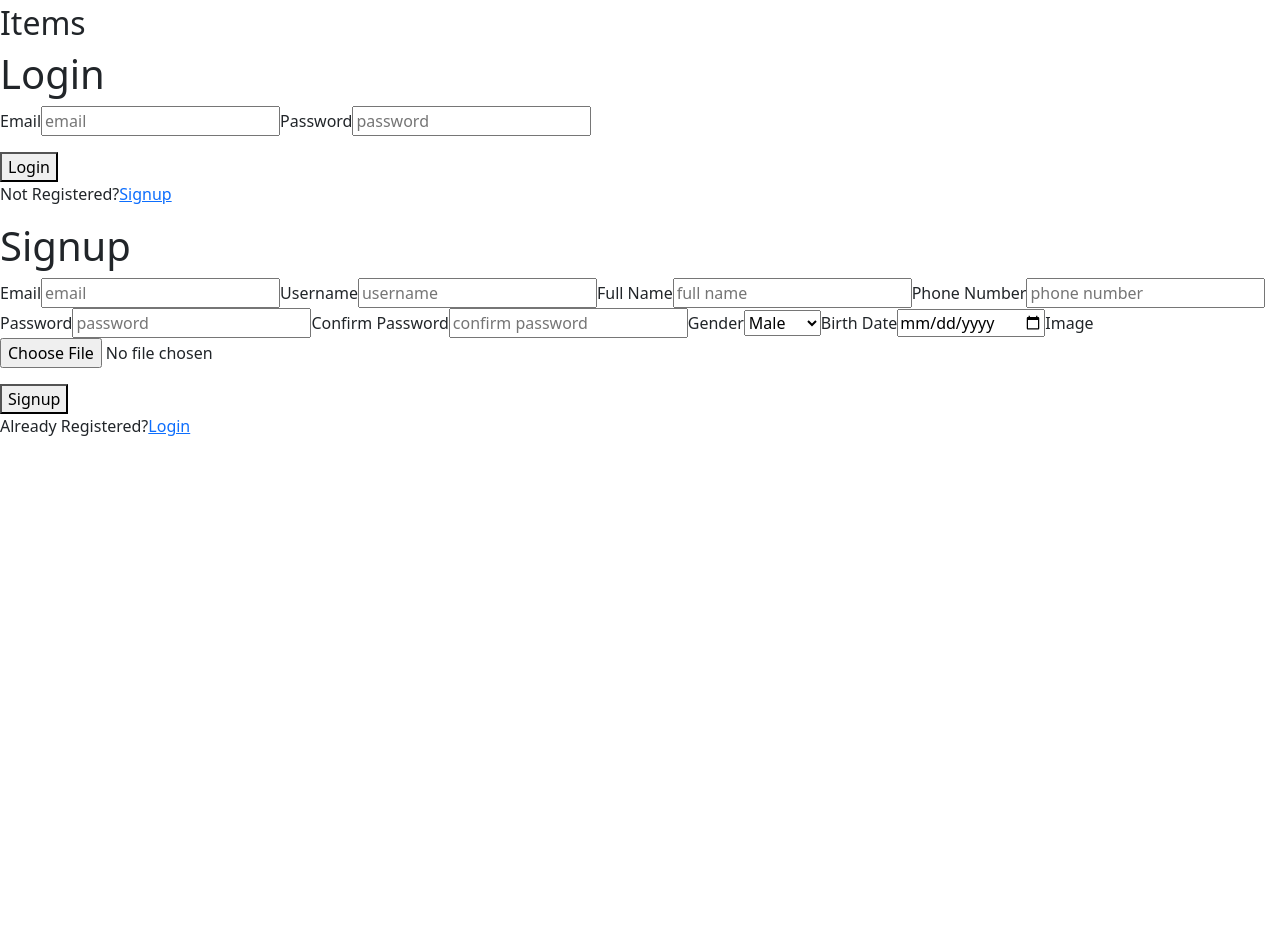
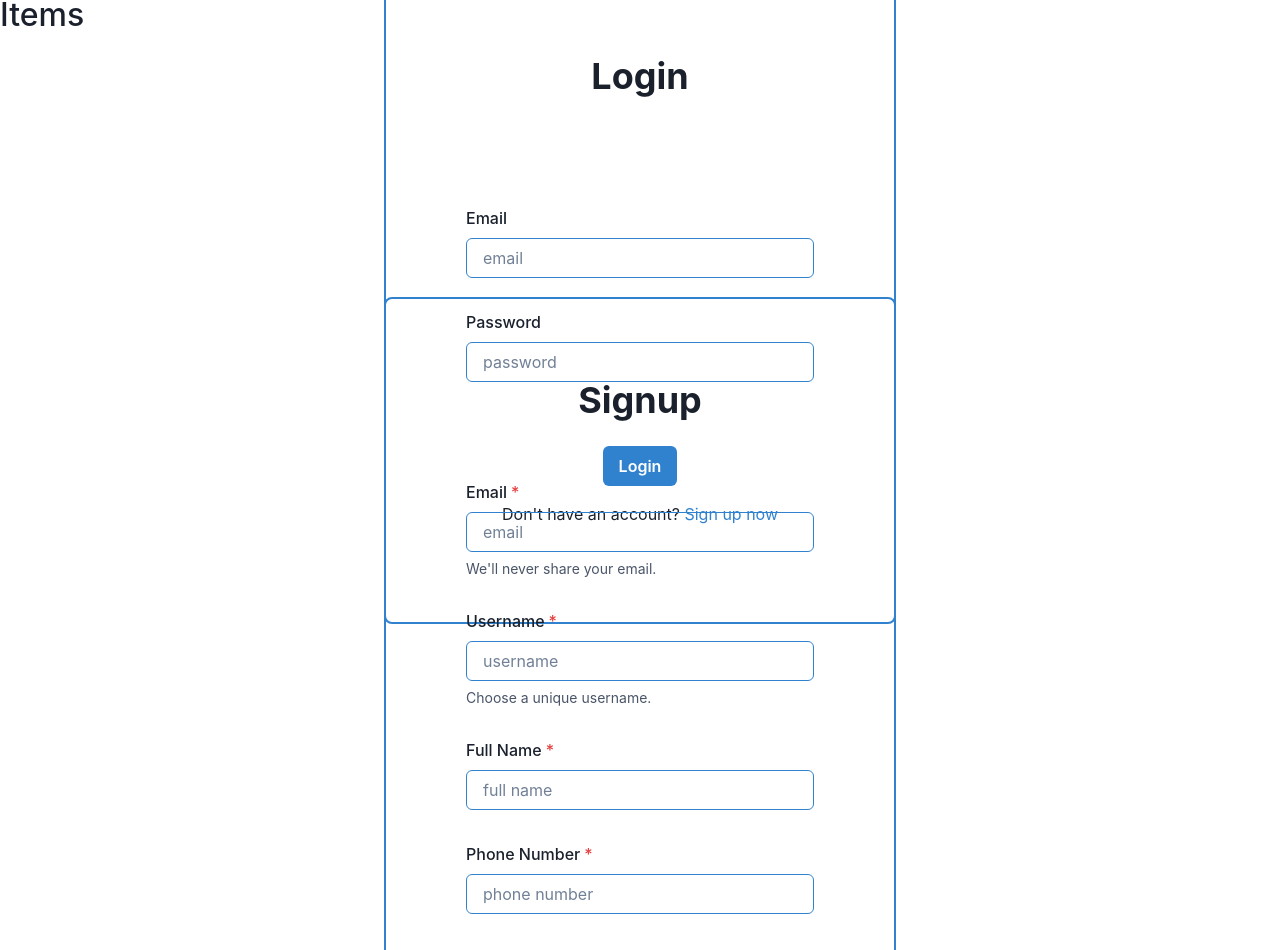
Before and after one commit to ahmadjubran/emazad-frontend, a React (Create React App) app: page / in a window 1280 px wide. Shown: the part 1444-2394 px from the top of the page. Before the commit the page ends 1898 px from the top, so only its background shows below. Built offline with nearby package versions, Linux system fonts and the light colour scheme.

Commit message:
fixed auth and styled alittle bit

```diff
--- a/src/components/auth/Login.js
+++ b/src/components/auth/Login.js
@@ -1,41 +1,80 @@
-import React from 'react'
+import React from "react";
 
-import { useSelector, useDispatch } from 'react-redux'
-import { login } from '../../store/actions/authActions'
+import Form from "react-bootstrap/Form";
+import {
+  VStack,
+  Text,
+  Heading,
+  Alert,
+  AlertIcon,
+  Link,
+  FormControl,
+  FormLabel,
+  Input,
+  Button,
+  Flex,
+} from "@chakra-ui/react";
+
+import { useSelector, useDispatch } from "react-redux";
+import { login } from "../../store/actions/authActions";
 
 function Login() {
-
   const dispatch = useDispatch();
 
-  const error = useSelector(state => state.auth.error);
-  const loading = useSelector(state => state.auth.loading);
+  const error = useSelector((state) => state.auth.error);
+  const loading = useSelector((state) => state.auth.loading);
 
   return (
-    <div>
+    <Flex direction={{ base: "column", md: "row" }} justify="center" align="center" w="100%" h="70vh">
+      <VStack
+        borderColor="blue.500"
+        borderRadius="lg"
+        borderWidth="2px"
+        textAlign="center"
+        p="5em"
+        m="2em"
+        w={{ base: "90vw", sm: "80vw", lg: "50vw", xl: "40vw" }}
+        alignItems="stretch"
+        spacing={100}
+        mb="5em"
+      >
+        <Heading>Login</Heading>
 
-      <h1>Login</h1>
+        <Form onSubmit={(e) => login(dispatch, e)}>
+          <FormControl pb="2em" borderColor="blue.500" isRequired>
+            <FormLabel requiredIndicator>Email</FormLabel>
+            <Input type="email" name="email" placeholder="email" autoComplete="email" />
+          </FormControl>
 
-      <form onSubmit={(e) => login(dispatch, e)}>
+          <FormControl pb="3em" borderColor="blue.500" isRequired>
+            <FormLabel requiredIndicator>Password</FormLabel>
+            <Input type="password" name="password" placeholder="password" autoComplete="current-password" required />
+          </FormControl>
 
-        <label>Email</label>
-        <input type="email" name="email" placeholder='email' autoComplete='email' required/>
+          {error && (
+            <Alert status="error" variant="left-accent" mb="1em">
+              <AlertIcon />
+              {error}
+            </Alert>
+          )}
 
-        <label>Password</label>
-        <input type="password" name="password" placeholder='password' autoComplete='current-password' required/>
+          <Text>{loading ? "Loading..." : ""}</Text>
 
-        {error && <p>{error}</p>}
-        <p>{loading ? 'Loading...' : ''}</p>
+          <Button colorScheme="blue" type="submit" mb="1rem">
+            Login
+          </Button>
 
-        <button type="submit">Login</button>
+          <Text>
+            Don't have an account?{" "}
+            <Link color="blue.500" href="/signup">
+              Sign up now
+            </Link>
+          </Text>
 
-        <p>Not Registered?
-          <a href="/signup">Signup</a>
-        </p>
-
-      </form>
-
-    </div>
-  )
+        </Form>
+      </VStack>
+    </Flex>
+  );
 }
 
-export default Login
+export default Login;
--- a/src/components/auth/Signup.js
+++ b/src/components/auth/Signup.js
@@ -1,64 +1,119 @@
-import React from 'react'
+import React from "react";
 
-import { useSelector, useDispatch } from 'react-redux'
-import { signUp } from '../../store/actions/authActions'
+import Form from "react-bootstrap/Form";
+import {
+  VStack,
+  Text,
+  Heading,
+  Alert,
+  AlertIcon,
+  Link,
+  FormControl,
+  FormLabel,
+  Select,
+  FormHelperText,
+  Input,
+  Button,
+  Flex,
+} from "@chakra-ui/react";
+
+import { useSelector, useDispatch } from "react-redux";
+import { signUp } from "../../store/actions/authActions";
 
 function Signup() {
-
   const dispatch = useDispatch();
 
-  const error = useSelector(state => state.auth.error);
-  const loading = useSelector(state => state.auth.loading);
+  const error = useSelector((state) => state.auth.error);
+  const loading = useSelector((state) => state.auth.loading);
 
   return (
-    <div>
-      <h1>Signup</h1>
-      <form onSubmit={(e) => signUp(dispatch, e)}>
+    <Flex direction={{ base: "column", md: "row" }} justify="center" align="center" w="100%" h="100vh">
+      <VStack
+        borderColor="blue.500"
+        borderRadius="lg"
+        borderWidth="2px"
+        textAlign="center"
+        p="5em"
+        m="2em"
+        w={{ base: "90vw", sm: "80vw", lg: "50vw", xl: "40vw" }}
+        alignItems="stretch"
+        spacing={50}
+        mb="5em"
+      >
 
-        <label>Email</label>
-        <input type="email" name="email" placeholder='email' autoComplete='email' required/>
+        <Heading>Signup</Heading>
 
-        <label>Username</label>
-        <input type="text" name="userName" placeholder='username' autoComplete='username'required/>
+        <Form onSubmit={(e) => signUp(dispatch, e)}>
 
-        <label>Full Name</label>
-        <input type="text" name="fullName" placeholder='full name' autoComplete='name' required/>
+          <FormControl pb="2em" borderColor="blue.500" isRequired>
+            <FormLabel>Email</FormLabel>
+            <Input type="email" name="email" placeholder="email" autoComplete="email"/>
+            <FormHelperText textAlign="left">We'll never share your email.</FormHelperText>
+          </FormControl>
 
-        <label>Phone Number</label>
-        <input type="text" name="phoneNumber" placeholder='phone number' autoComplete='tel' required/>
+          <FormControl pb="2em" borderColor="blue.500" isRequired>
+            <FormLabel>Username</FormLabel>
+            <Input type="text" name="userName" placeholder="username" autoComplete="username"/>
+            <FormHelperText textAlign="left">Choose a unique username.</FormHelperText>
+          </FormControl>
 
-        <label>Password</label>
-        <input type="password" name="password" placeholder='password' autoComplete='new-password' required/>
+          <FormControl pb="2em" borderColor="blue.500" isRequired>
+            <FormLabel>Full Name</FormLabel>
+            <Input type="text" name="fullName" placeholder="full name" autoComplete="name"/>
+          </FormControl>
 
-        <label>Confirm Password</label>
-        <input type="password" name="confirmPassword" placeholder='confirm password' autoComplete='new-password' required/>
+          <FormControl pb="2em" borderColor="blue.500" isRequired>
+            <FormLabel>Phone Number</FormLabel>
+            <Input type="text" name="phoneNumber" placeholder="phone number" autoComplete="tel"/>
+          </FormControl>
 
-        <label>Gender</label>
-        <select name='gender'>
-          <option value="male">Male</option>
-          <option value="female">Female</option>
-        </select>
+          <FormControl pb="2em" borderColor="blue.500" isRequired>
+            <FormLabel>Password</FormLabel>
+            <Input type="password" name="password" placeholder="password" autoComplete="new-password"/>
+          </FormControl>
 
-        <label>Birth Date</label>
-        <input type="date" name="birthDate" placeholder='birth date' autoComplete='bday' required/>
+          <FormControl pb="2em" borderColor="blue.500" isRequired>
+            <FormLabel>Confirm Password</FormLabel>
+            <Input type="password" name="confirmPassword" placeholder="confirm password" autoComplete="new-password"/>
+          </FormControl>
 
-        <label>Image</label>
-        <input type="file" name="image" placeholder='image' autoComplete='image'/>
+          <FormControl pb="2em" borderColor="blue.500">
+            <FormLabel>Gender</FormLabel>
+            <Select name="gender">
+              <option value="male">Male</option>
+              <option value="female">Female</option>
+            </Select>
+          </FormControl>
 
-        {error && <p>{error}</p>}
+          <FormControl pb="2em" borderColor="blue.500">
+            <FormLabel>Birth Date</FormLabel>
+            <Input type="date" name="birthDate" placeholder="birth date" autoComplete="bday" required />
+          </FormControl>
 
-        <p>{loading ? 'Loading...' : ''}</p>
+          <FormControl pb="2em" borderColor="blue.500">
+            <FormLabel>Image</FormLabel>
+            <Input type="file" name="image" placeholder="image" autoComplete="image" />
+          </FormControl>
 
-        <button type="submit">Signup</button>
 
-        <p>Already Registered?
-          <a href="/login">Login</a>
-        </p>
+          { error &&
+              <Alert status='error' variant='left-accent' mb="1em">
+                <AlertIcon />
+                {error}
+              </Alert>}
 
-        </form>
+          <Text>{loading ? "Loading..." : ""}</Text>
 
-    </div>
-  )
+          <Button colorScheme="blue" type="submit" mb="1rem">
+              Sign Up
+          </Button>
+
+          <Text>Already Registered? <Link color='blue.500' href="/signin">Sign in</Link></Text>
+
+        </Form>
+      </VStack>
+    </Flex>
+  );
 }
 
-export default Signup
+export default Signup;
--- a/src/index.js
+++ b/src/index.js
@@ -4,7 +4,8 @@ import "./index.css";
 import App from "./App";
 import reportWebVitals from "./reportWebVitals";
 
-import 'bootstrap/dist/css/bootstrap.min.css';
+import "bootstrap/dist/css/bootstrap.min.css";
+import { ChakraProvider } from "@chakra-ui/react";
 
 import { Provider } from "react-redux";
 import { store } from "./store/store";
@@ -12,9 +13,11 @@ import { store } from "./store/store";
 const root = ReactDOM.createRoot(document.getElementById("root"));
 root.render(
   <React.StrictMode>
-    <Provider store={store}>
-      <App />
-    </Provider>
+    <ChakraProvider>
+      <Provider store={store}>
+        <App />
+      </Provider>
+    </ChakraProvider>
   </React.StrictMode>
 );
 
--- a/src/store/actions/authActions.js
+++ b/src/store/actions/authActions.js
@@ -42,6 +42,8 @@ export const signUp = (dispatch, payload) => {
           .then((res) => {
             dispatch(signupSuccess(res.data));
 
+            /// send email to this man by using this res.data.email / heroku/verifictaoin/{res.data.id}
+
             // to be removed later
             window.location.href = "/login";
           })
@@ -66,8 +68,6 @@ export const login = (dispatch, payload) => {
     password: payload.target.password.value,
   };
 
-  console.log(user);
-
   const encodedUser = base64.encode(`${user.email}:${user.password}`);
 
   try {
@@ -89,9 +89,9 @@ export const login = (dispatch, payload) => {
         .then((res) => {
           dispatch(loginSuccess(res.data));
           localStorage.setItem("token", res.data.token);
-          localStorage.setItem("user", JSON.stringify(res.data.user));
-          localStorage.setItem("username", res.data.user.userName);
-          localStorage.setItem("userID", res.data.user.id);
+          localStorage.setItem("userInfo", JSON.stringify(res.data));
+          localStorage.setItem("username", res.data.userName);
+          localStorage.setItem("userID", res.data.id);
         })
         .catch((err) => {
           dispatch(loginFail(err.response.data));
@@ -107,7 +107,7 @@ export const logout = (dispatch) => {
   try {
     dispatch(logoutSuccess());
     localStorage.removeItem("token");
-    localStorage.removeItem("user");
+    localStorage.removeItem("userInfo");
     localStorage.removeItem("username");
     localStorage.removeItem("userID");
   } catch (error) {
```
Also changed, not shown: src/App.js (line endings or trailing spaces).
